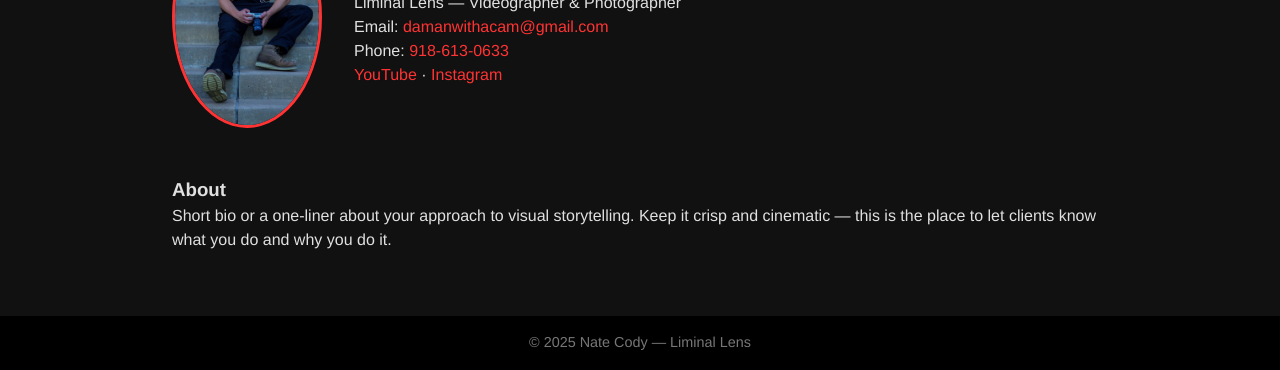
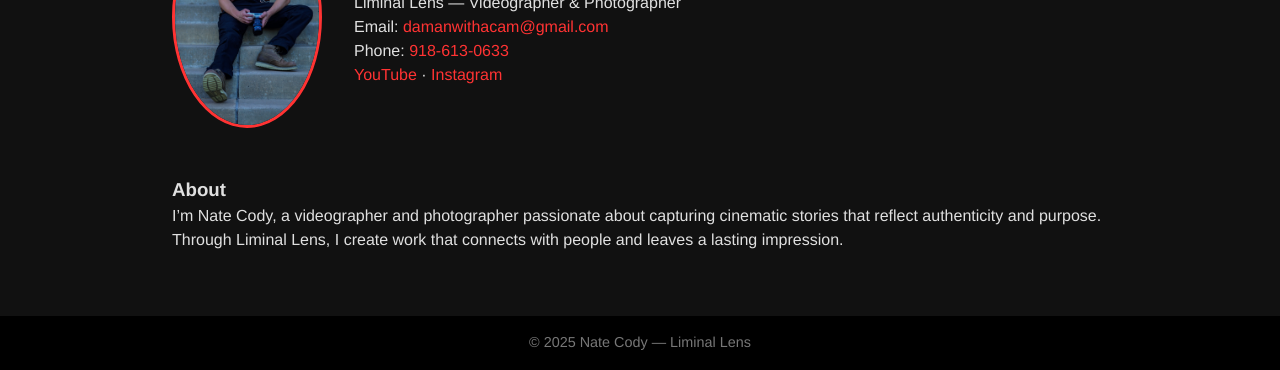
Before and after one commit to DaManWithACam/the-man-with-a-cam, a plain HTML site: page index.html in a window 1280 px wide. Shown: the part 974-1344 px from the top of the page. Drawn offline with Linux system fonts and the light colour scheme.

Commit message:
Update index.html

```diff
--- a/index.html
+++ b/index.html
@@ -36,7 +36,7 @@
 
     <section class="about fade-in">
       <h3>About</h3>
-      <p>Short bio or a one-liner about your approach to visual storytelling. Keep it crisp and cinematic — this is the place to let clients know what you do and why you do it.</p>
+      <p>I’m Nate Cody, a videographer and photographer passionate about capturing cinematic stories that reflect authenticity and purpose. Through Liminal Lens, I create work that connects with people and leaves a lasting impression.</p>
     </section>
   </main>
 
```
